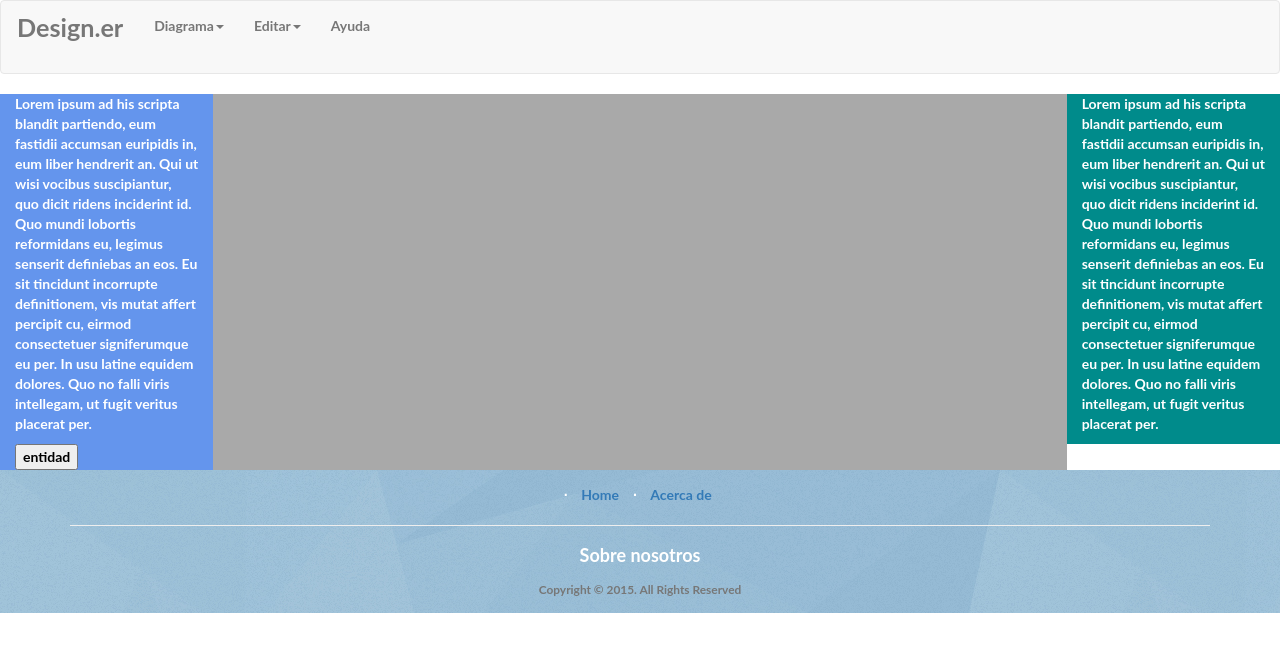
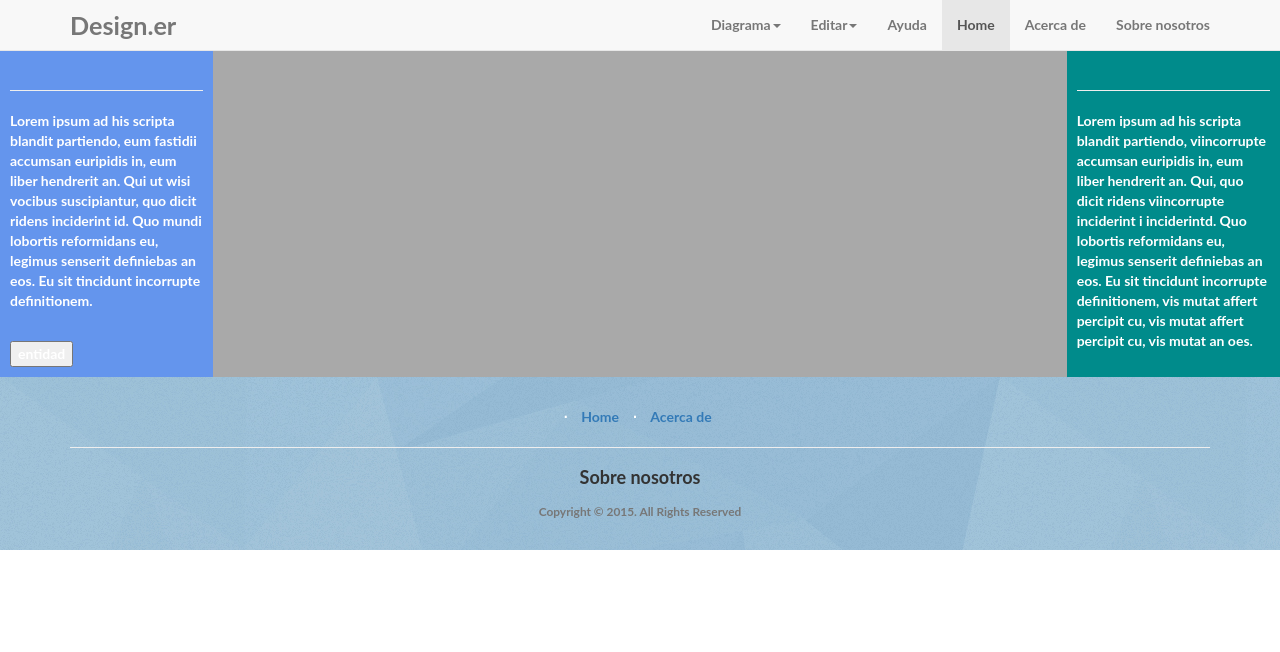
Before and after one commit to wjvelez/DAW-Proyecto, a plain HTML site: page AreaTrabajo/index.html in a window 1280 px wide. Drawn offline with nearby package versions, Linux system fonts and the light colour scheme.

Commit message:
ventanas terminadas y enlazadas

```diff
--- a/AreaTrabajo/estilo.css
+++ b/AreaTrabajo/estilo.css
@@ -1,44 +1,30 @@
-header{
-    background: aqua;
-}
-
-
-section{
-    margin-top: 0px;
-}
-
-footer{
-    clear: both;
-    background: brown;
-    color: white;
-}
-
 #paleta{
     color: white;
     background: cornflowerblue;
-
+    padding: 10 10 10 10;
+    height: 100%;
+    padding: 20px 10px 10px 10px;
+    margin: auto;
 }
 
 #lienzo{
     color:white;
     background: darkgray;
     height: 100%;
-    position: relative;
+    padding: 20px 10px 10px 10px;
+
 }
 
 #sidebar{
     color: white;
     background: darkcyan;
     height: 100%;
+    padding: 20px 10px 10px 10px;
 
 }
 
 #principal{
 
-}
-
-button{
-    color:black;
 }
 
 .entidad{
@@ -75,7 +61,6 @@ button{
 }
 
 
-
 body, html {
     width: 100%;
     height: 100%;
@@ -86,19 +71,19 @@ body, h1, h2, h3, h4, h5, h6 {
     font-weight: 700;
 }
 
+h2{
+    font-weight: 500;
+}
+
 nav a{
     font-family: "Lato","Helvetica Neue",Helvetica,Arial,sans-serif;
     font-weight: 700;
 }
 
-.topnav {
-    font-size: 14px;
-}
 
 footer {
     text-align: center;
-
-    padding: 15px 0;
+    padding: 30px 0;
     background-color: #4B4C4C;
     background: url(../img/intro-bck2.jpg);
 }
@@ -114,3 +99,17 @@ p.copyright {
 footer .list-inline{
     color: white;
 }
+
+.main{
+    padding: 0px;
+    margin-top: 50px;
+}
+
+.col-md-2 {
+    display: table-cell;
+    float: none;
+}
+.col-md-8 {
+    display: table-cell;
+    float: none;
+}
--- a/AreaTrabajo/index.html
+++ b/AreaTrabajo/index.html
@@ -2,33 +2,33 @@
 <html>
 <head>
     <meta charset="UTF-8">
-    <title>Untitled Document</title>
+    <title>Desing.er - Edici&oacute;n</title>
     <link rel="stylesheet" href="https://maxcdn.bootstrapcdn.com/bootstrap/3.3.6/css/bootstrap.min.css" integrity="sha384-1q8mTJOASx8j1Au+a5WDVnPi2lkFfwwEAa8hDDdjZlpLegxhjVME1fgjWPGmkzs7" crossorigin="anonymous">
     <meta name="viewport" content="width=device-width, user-scalable=no, initial-scale=1.0, maximum-scale=1.0, minimum-scale=1.0">
+
     <link rel="stylesheet" href="estilo.css">
     <script src="interaccion.js"></script>
-    <!-- Optional theme -->
-    <!-- <link rel="stylesheet" href="https://maxcdn.bootstrapcdn.com/bootstrap/3.3.6/css/bootstrap-theme.min.css" integrity="sha384-fLW2N01lMqjakBkx3l/M9EahuwpSfeNvV63J5ezn3uZzapT0u7EYsXMjQV+0En5r" crossorigin="anonymous">-->
+
 
 </head>
 <body>
-
-
-
-<nav class="navbar navbar-default" role="navigation">
-    <div class="container-fluid">
-       <div class="navbar navbar-header">
-           <button type="button" class="navbar-toggle" data-toggle="collapse" data-target=".navbar-ex1-collapse">
-               <span class="sr-only">Cambiar Navegacion</span>
+        <!-- Navigation -->
+    <nav class="navbar navbar-default navbar-fixed-top topnav" role="navigation">
+        <div id="topnav" class="container topnav">
+            <!-- Brand and toggle get grouped for better mobile display -->
+            <div class="navbar-header">
+                <button type="button" class="navbar-toggle" data-toggle="collapse" data-target="#bs-example-navbar-collapse-1">
+                    <span class="sr-only">Toggle navigation</span>
                     <span class="icon-bar"></span>
                     <span class="icon-bar"></span>
                     <span class="icon-bar"></span>
                 </button>
-           <a href="../index.html" class="navbar-brand">Design.er</a>
+                <a class="navbar-brand topnav" href="index.html" id="brand-nav">Design.er</a>
             </div>
+            <!-- Collect the nav links, forms, and other content for toggling -->
+            <div class="collapse navbar-collapse" id="bs-example-navbar-collapse-1">
+                <ul class="nav navbar-nav navbar-right " id="menu" >
 
-       <div class="collapse navbar-collapse navbar-ex1-collapse">
-           <ul class="nav navbar-nav">
                    <li class="dropdown">
                        <a href="#" class="dropdown-toggle" data-toggle="dropdown">Diagrama<b class="caret"></b></a>
                        <ul class="dropdown-menu">
@@ -41,10 +41,9 @@
                            <li><a href="#">Imprimir</a></li>
                            <li><a href="#">Compartir</a></li>
                            <li><a href="#">Eliminar</a></li>
-                       <li><a href="#">Cerrar</a></li>
+                           <li><a href="../docs.html">Cerrar</a></li>
                        </ul>
                    </li>
-
                    <li class="dropdown">
                        <a href="#" class="dropdown-toggle" data-toggle="dropdown">Editar<b class="caret"></b></a>
                        <ul class="dropdown-menu">
@@ -56,36 +55,46 @@
                            <li><a href="#">Seleccionar Todo</a></li>
                        </ul>
                    </li>
+                   <li><a href="#">Ayuda</a></li>
 
-               <li><a href="#">Ayuda</a></li>
+
+                    <li class="active">
+                        <a href="/index.html#home">Home</a>
+                    </li>
+                    <li>
+                        <a href="/index.html#about">Acerca de</a>
+                    </li>
+                    <li>
+                        <a href="/index.html#about">Sobre nosotros</a>
+                    </li>
+
+
                 </ul>
             </div>
+            <!-- /.navbar-collapse -->
         </div>
+        <!-- /.container -->
     </nav>
-
 
     <div class="container-fluid">
         <section class="main row" >
-
             <div id="paleta" class="col-md-2">
-
+                <hr>
                 <p>
-                    Lorem ipsum ad his scripta blandit partiendo, eum fastidii accumsan euripidis in, eum liber hendrerit an. Qui ut wisi vocibus suscipiantur, quo dicit ridens inciderint id. Quo mundi lobortis reformidans eu, legimus senserit definiebas an eos. Eu sit tincidunt incorrupte definitionem, vis mutat affert percipit cu, eirmod consectetuer signiferumque eu per. In usu latine equidem dolores. Quo no falli viris intellegam, ut fugit veritus placerat per.
+                    Lorem ipsum ad his scripta blandit partiendo, eum fastidii accumsan euripidis in, eum liber hendrerit an. Qui ut wisi vocibus suscipiantur, quo dicit ridens inciderint id. Quo mundi lobortis reformidans eu, legimus senserit definiebas an eos. Eu sit tincidunt incorrupte definitionem.
                 </p>
-
+                <br>
                 <button id="boton">entidad</button>
             </div>
-
-
-            <div id="lienzo" class="col-md-8">
+            <div id="lienzo" class="col-md-8 col-xs-12">
                 <p>
                 </p>
             </div>
 
-
             <div id="sidebar" class="col-md-2">
+                <hr>
                 <p>
-                    Lorem ipsum ad his scripta blandit partiendo, eum fastidii accumsan euripidis in, eum liber hendrerit an. Qui ut wisi vocibus suscipiantur, quo dicit ridens inciderint id. Quo mundi lobortis reformidans eu, legimus senserit definiebas an eos. Eu sit tincidunt incorrupte definitionem, vis mutat affert percipit cu, eirmod consectetuer signiferumque eu per. In usu latine equidem dolores. Quo no falli viris intellegam, ut fugit veritus placerat per.
+                    Lorem ipsum ad his scripta blandit partiendo, viincorrupte accumsan euripidis in, eum liber hendrerit an. Qui, quo dicit ridens viincorrupte inciderint i inciderintd. Quo lobortis reformidans eu, legimus senserit definiebas an eos. Eu sit tincidunt incorrupte definitionem, vis mutat affert percipit cu,  vis mutat affert percipit cu,  vis mutat an oes.
                 </p>
             </div>
 
@@ -93,6 +102,7 @@
     </div>
 
     <!-- Footer -->
+    <div class="clearfix"></div>
     <footer>
             <div class="container">
                 <div class="row">
@@ -100,11 +110,11 @@
                         <ul class="list-inline" id="menu-footer">
                             <li class="footer-menu-divider">&sdot;</li>
                             <li>
-                                <a href="index.html">Home</a>
+                                <a href="/index.html">Home</a>
                             </li>
                             <li class="footer-menu-divider">&sdot;</li>
                             <li>
-                                <a href="#about">Acerca de</a>
+                                <a href="/index.html#about">Acerca de</a>
                             </li>
                         </ul>
                         <hr class="intro-divider">
--- a/css/docs.css
+++ b/css/docs.css
@@ -21,7 +21,7 @@ nav a{
 
 footer {
     text-align: center;
-    padding: 50px 0;
+    padding: 30px 0;
     background-color: #4B4C4C;
     background: url(../img/intro-bck2.jpg);
 }
@@ -38,13 +38,32 @@ footer .list-inline{
     color: white;
 }
 
-#menuHerr{
+
+.main{
     margin-top: 50px;
-    align-content: center;
-    height: 1px;
+    padding: 0;
 }
 
-.main{
-    width: 100%;
-    margin-top: 50px;
+aside{
+    padding: 5% 5% 10% 5%;
+    background-color: #4B4C4C;
 }
+aside>h2{
+    color: aliceblue;
+}
+
+article{
+    border-style: double;
+    border-width: 8px;
+    padding: 20px 15px 40px 15px;
+
+}
+
+.col-md-10{
+    display: table-cell;
+    float: none;
+}
+.col-md-2 {
+    display: table-cell;
+    float: none;
+}
```
Also changed, not shown: docs.html (+15 -8 lines), oldventanaEdicion.html (deleted, +0 -129 lines), perfil.html (+2 -2 lines). Lines whose indentation alone changed are shown as unchanged.
